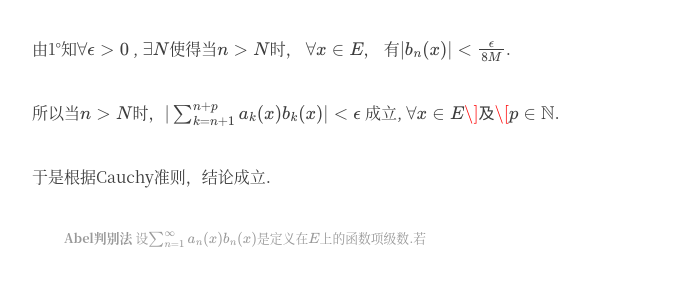
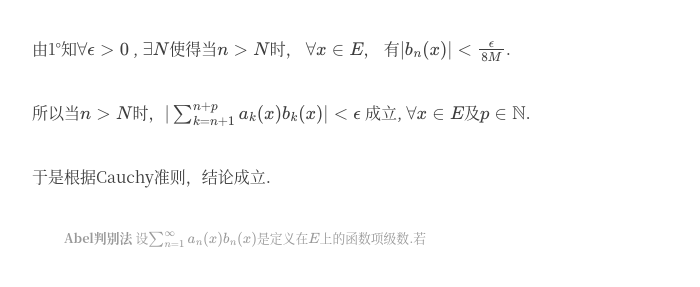
Before and after one commit to ZezeChen/ZezeChen.github.io, a Jekyll site: the page built from _posts/2020-06-20-级数的Dirichlet判别法和Abel判别法.md, in a window 1280 px wide and 900 px high, scrolled down 2476 px. Shown: the part 162-449 px from the top of the window, without its empty margins (288-988 px from the left). Built offline with Jekyll 4.4.1, drawn with Linux system fonts in a browser that asks for light colours; formulas are drawn with MathJax 3.

```diff
--- a/_posts/2020-06-20-级数的Dirichlet判别法和Abel判别法.md
+++ b/_posts/2020-06-20-级数的Dirichlet判别法和Abel判别法.md
@@ -101,7 +101,7 @@ $$\forall x \in E$$，
 有$$|b_n(x)|< \frac{\epsilon}{8M}$$.
 
 所以当$$n>N$$时，$$|\sum_{k=n+1}^{n+p} a_k(x) b_k(x)| < \epsilon$$ 成立,
-$$\forall x \in E\]及\[p \in \mathbb{N}$$.
+$$\forall x \in E$$及$$p \in \mathbb{N}$$.
 
 于是根据Cauchy准则，结论成立.
 
```
